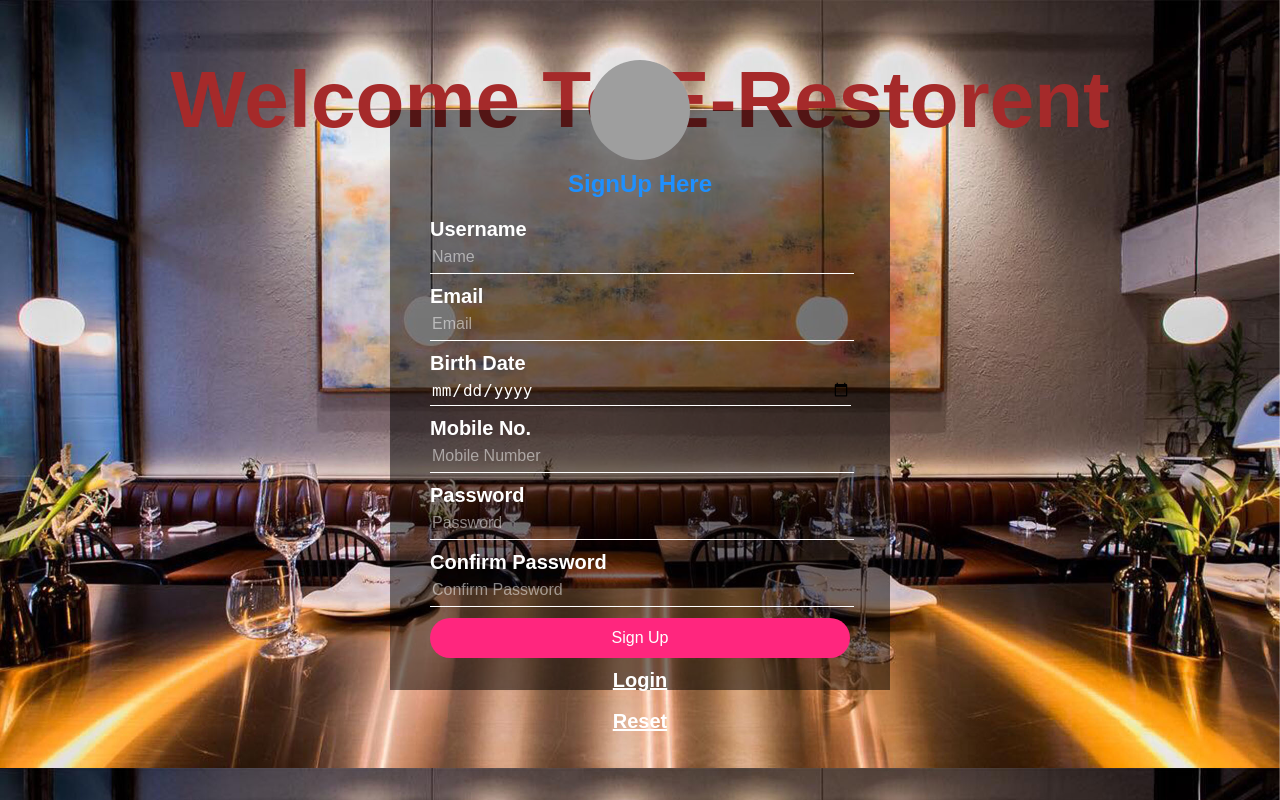
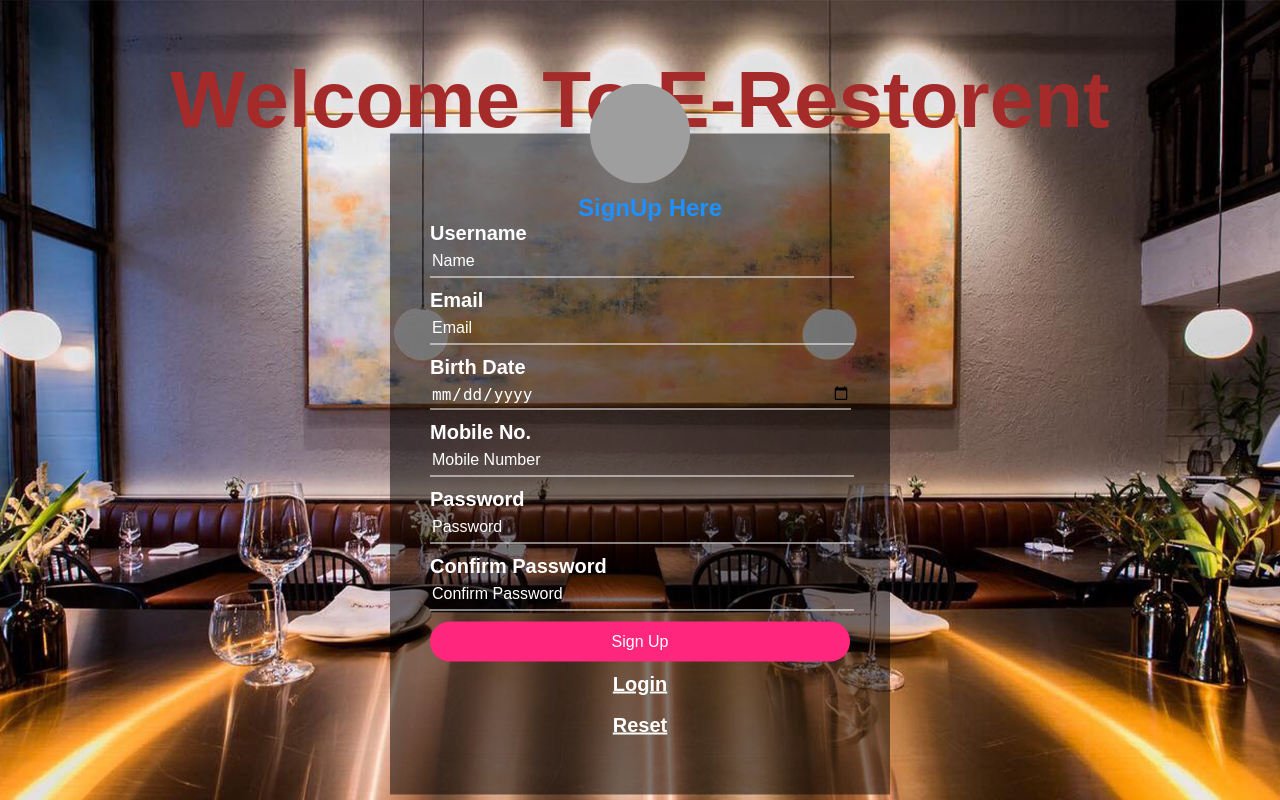
Before and after one commit to ankitpakhale/ERestorent, a Django app: page /signup in a window 1280 px wide. Run offline with Django 3.2, Linux system fonts and the light colour scheme; grey boxes are pictures that could not be loaded.

Commit message:
Update register.css

```diff
--- a/app1/static/css/register.css
+++ b/app1/static/css/register.css
@@ -1,26 +1,29 @@
 body{
-    margin: 0;
-    padding: 0;
-    background: url("../images/HOME03.jpg");
-    background-size: cover;
-    font-family: sans-serif;
-  }
+  margin: 0;
+  padding: 0;
+  background: url("../images/HOME03.jpg");
+  background-size: cover;
+  font-family: sans-serif;
 
+  background-repeat: no-repeat;
+  background-attachment: fixed;
+  background-position: center;
+}
   .signupBox{
     position: absolute;
-    top: 50%;
+    top: 58%;
     left: 50%;
     transform: translate(-50%,-50%);
     width: 500px;
-    height: 580px;
-    padding: 60px 40px;
+    height: auto;
+    padding: 40px;
     box-sizing: border-box;
     background: rgba(0,0,0,0.5);
   }
 
   h2{
     margin: 0;
-    padding: 0 0 20px;
+    padding: 20px 0 0 20px;
     color: #1E90FF;
     text-align: center;
   }
@@ -49,7 +52,7 @@ body{
   font-size: 16px;
   }
 
-  .signupBox input[type="text"], .signupBox input[type="tel"], .signupBox input[type="password"], .signupBox input[type="date"], .signupBox input[type="email"]{
+  .signupBox input[type="text"], .signupBox input[type="tel"], .signupBox input[type="password"], .signupBox input[type="date"], .signupBox input[type="email"], input[type="number"]{
     border: none;
     border-bottom: 1px solid #fff;
     background: transparent;
@@ -68,9 +71,11 @@ body{
     background: rgb(255,38,126);
     cursor: pointer;
     border-radius: 20px;
+    transition: all 0.3s ease;
   }
 
   .signupBox input[type="submit"]:hover{
+    transition: all 0.3s ease;
     background: #efed40;
     color: #262626;
   }
@@ -82,7 +87,8 @@ body{
   }
 
   ::placeholder{
-    color: rgba(255,255,255,0.5);
+    /* color: rgba(255,255,255,0.5); */
+    color: #fff;
   }
 
   .user{
@@ -94,3 +100,9 @@ body{
     left: calc(50% - 50px);
     border-radius: 50%;
   }
+
+  .oppRow{
+    padding: 7px 0;
+    display: flex;
+    justify-content: space-between;
+  }
```
